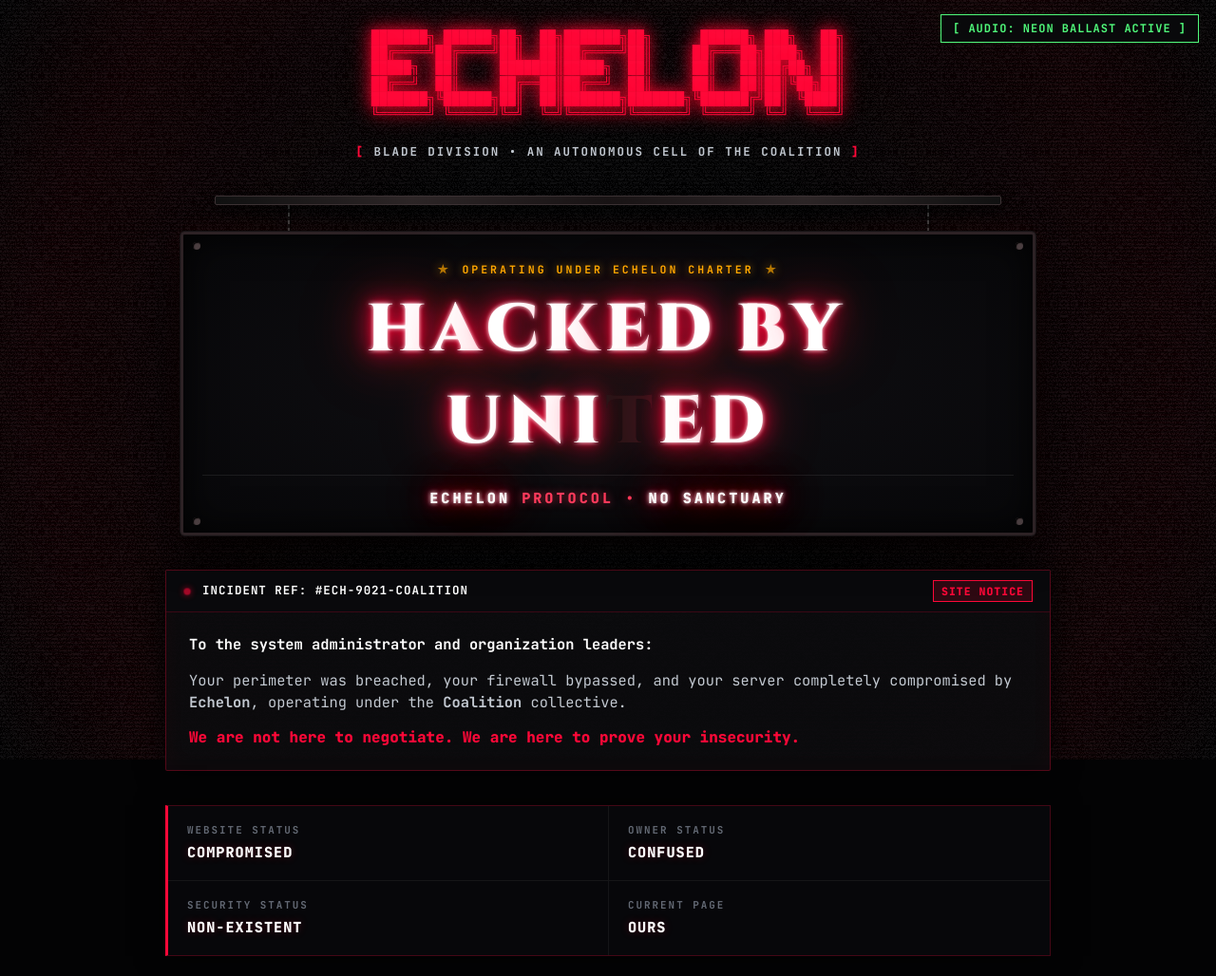
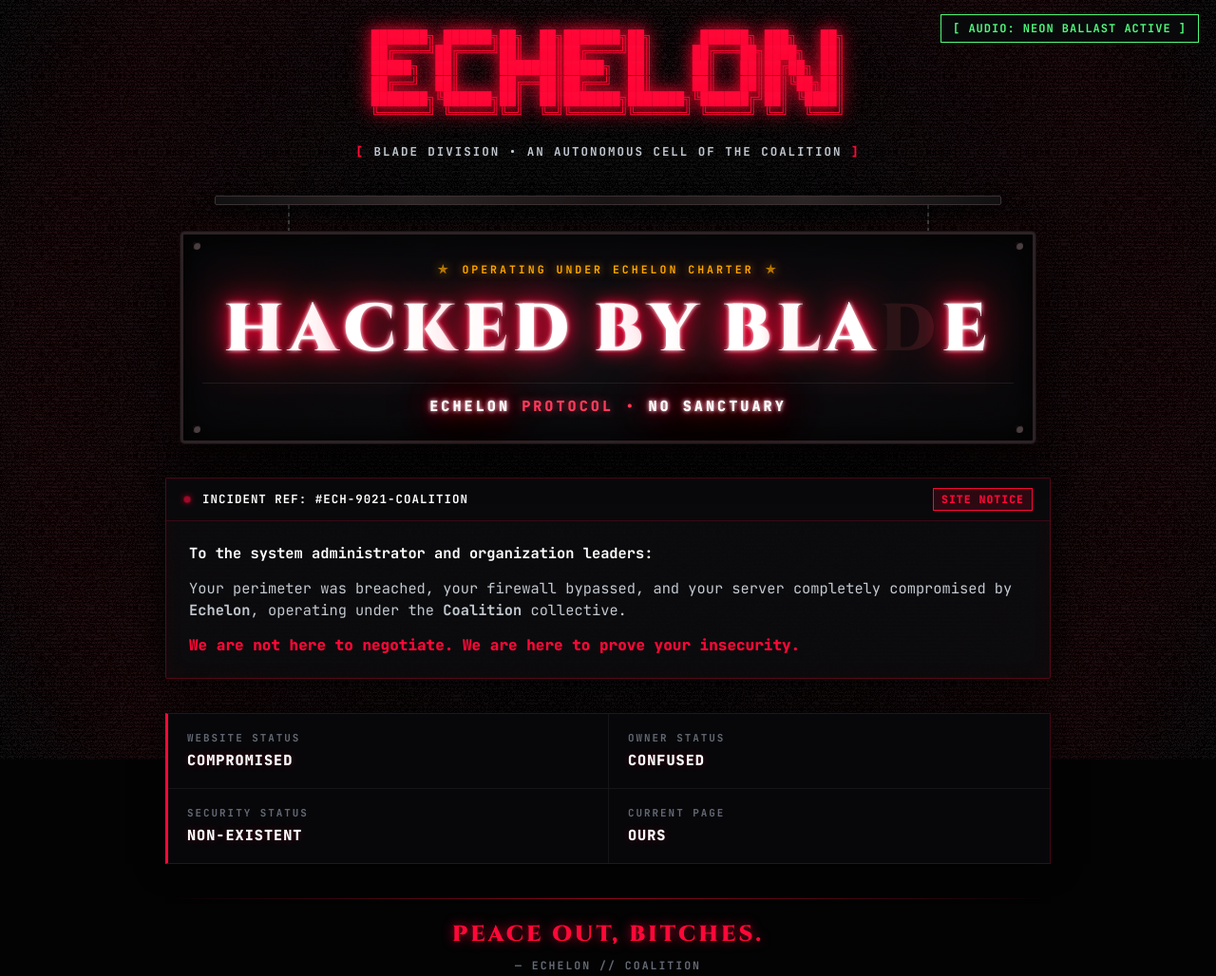
Before and after one commit to cphc811-ui/cphc811-ui.github.io, a plain HTML site: page index.html in a window 1280 px wide. Shown: the top 1028 px of the page at 95% size. Drawn offline with Linux system fonts and the light colour scheme; a web font is replaced by a local one.

Commit message:
Update index.html

```diff
--- a/index.html
+++ b/index.html
@@ -68,12 +68,11 @@
             <span class="tube on">Y</span>
           </span>
           <span class="word">
-            <span class="tube on">U</span>
-            <span class="tube neon-dying-fast">N</span>
-            <span class="tube on">I</span>
-            <span class="tube neon-dead">T</span>
+            <span class="tube on">B</span>
+            <span class="tube neon-dying-fast">L</span>
+            <span class="tube on">A</span>
+            <span class="tube neon-dead">D</span>
             <span class="tube on">E</span>
-            <span class="tube neon-stutter-a">D</span>
           </span>
         </h1>
 
```
